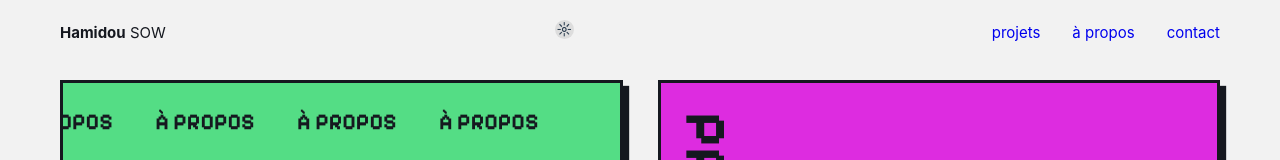
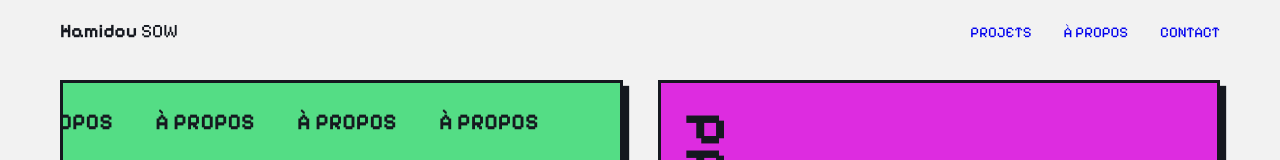
Before and after one commit to hamidousow/hamidousow, a Vue app: page / in a window 1280 px wide. Shown: the top 160 px of the page. Built offline with nearby package versions, Linux system fonts and the light colour scheme.

Commit message:
update nav style, brand font-family

```diff
--- a/src/components/NavBar.vue
+++ b/src/components/NavBar.vue
@@ -7,24 +7,26 @@
     <nav class="navigation" id="nav-desktop">
         <div class="navigation__content  container">
             <div class="navigation__logo"  id="navigation__logo">
-                <RouterLink to="/" class="navigation__brand"> <span class="bold">Hamidou</span> SOW </RouterLink >
+                <RouterLink to="/" class="navigation__brand pixelly-font-regular">
+                    <span class="bold pixelly-font-bold">Hamidou</span> SOW
+                </RouterLink >
             </div>
-            <div class="navigation__switch-mode">
+            <!-- <div class="navigation__switch-mode">
                 <input type="checkbox" id="btnSwitchMode" class="btnSwitchMode">
 
                 <label for="btnSwitchMode">
                 </label>
-            </div>
+            </div> -->
             <span id="btnBurger" class="navigation__button-burger"></span>
             <ul id="navigation__menu" class="navigation__menu">
                 <li>
-                    <RouterLink class="navigation__menu__link" to="/projects">projets</RouterLink >
+                    <RouterLink class="navigation__menu__link pixelly-font-regular" to="/projects">projets</RouterLink >
                 </li>
                 <li>
-                    <RouterLink class="navigation__menu__link" to="/about">à propos</RouterLink >
+                    <RouterLink class="navigation__menu__link pixelly-font-regular" to="/about">à propos</RouterLink >
                 </li>
                 <li>
-                    <RouterLink class="navigation__menu__link" to="/contact">contact</RouterLink >
+                    <RouterLink class="navigation__menu__link pixelly-font-regular" to="/contact">contact</RouterLink >
                 </li>
             </ul>
 
@@ -51,6 +53,7 @@
     .navigation__brand {
         text-decoration: none;
         color: var(--clr-black);
+        font-size: 19px;
     }
 
     .bold {
@@ -132,11 +135,15 @@
     .navigation__menu__link {
         text-decoration: none;
         color: var(--clr-black);
-        /* text-transform: uppercase;   */
+        text-transform: uppercase;
         font-size: clamp(1rem, 1vw, 2rem);
         font-weight: 600;
         padding: .5em;
         transition: .5s;
+    }
+
+    .navigation__menu__link:hover {
+       text-decoration: line-through;
     }
 
     .navigation__button-burger {
```
